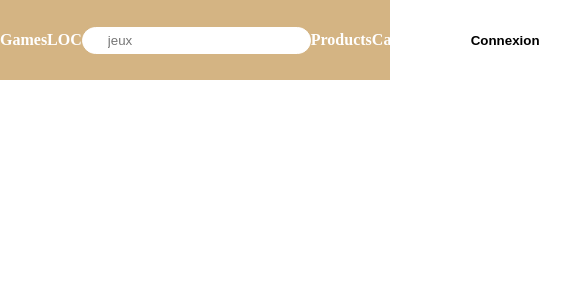
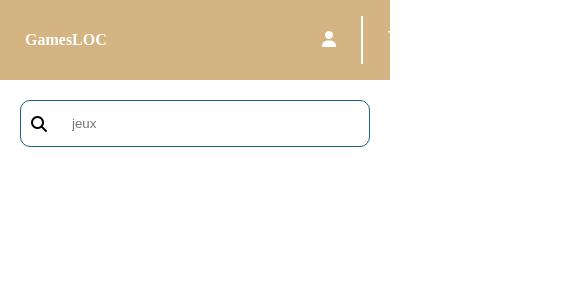
Before and after one commit to PFR-gamesloc/front-gamesloc, an Angular app: page / in a window 390 px wide. Shown: the top 300 px of the page, 584 px wide, since content can reach past the window. Built offline with nearby package versions, Linux system fonts and the light colour scheme.

Commit message:
changing navbar mobile first

```diff
--- a/angular.json
+++ b/angular.json
@@ -30,7 +30,7 @@
               "src/assets"
             ],
             "styles": [
-              "src/styles.scss"
+              "src/sass/styles.scss"
             ],
             "scripts": []
           },
@@ -93,7 +93,7 @@
               "src/assets"
             ],
             "styles": [
-              "src/styles.scss"
+              "src/sass/styles.scss"
             ],
             "scripts": []
           }
--- a/src/app/shared/components/btn/btn.component.ts
+++ b/src/app/shared/components/btn/btn.component.ts
@@ -1,5 +1,4 @@
 import { Component, Input } from '@angular/core';
-import { Btn } from '../../entities/btn';
 
 @Component({
   selector: 'app-btn-component',
@@ -9,6 +8,4 @@ import { Btn } from '../../entities/btn';
 export class BtnComponentComponent {
   @Input() textBtn: string | undefined;
   @Input() classBtn: string | undefined;
-
-  // @Input() data: Btn | undefined;
 }
--- a/src/app/shared/components/nav-bar/nav-bar.component.html
+++ b/src/app/shared/components/nav-bar/nav-bar.component.html
@@ -1,16 +1,25 @@
 <div class="nav-bar">
     <div class="logo">
-        <p>GamesLOC</p>
+        <a routerLink="/">GamesLOC</a>
     </div>
-    <div class="input">
-        <input type="text" placeholder="jeux">
-    </div>
-    <div class="select">
+    <!-- <div class="select">
         <p>Products</p>
     </div>
     <div class="select">
         <p>Categories</p>
+    </div> -->
+    <!-- <app-btn-component [classBtn]="classBtn" [textBtn]="textBtn"></app-btn-component> -->
+    <div class="icons">
+        <a routerLink="/user" class="icon"><i class="fa-solid fa-user"></i></a>
+        <div class="icon column">
+            <a routerLink="/card"><i class="fa-solid fa-cart-shopping"></i></a>
+            <span class="dis-card">Panier</span>
+        </div>
     </div>
-    <app-btn-component [classBtn]="classBtn" [textBtn]="textBtn"></app-btn-component>
-    <i class="fa-solid fa-cart-shopping"></i>
+
 </div>
+
+<div class="input">
+    <i class="fa-solid fa-magnifying-glass"></i>
+    <input type="text" placeholder="jeux">
+</div>
--- a/src/app/shared/components/nav-bar/nav-bar.component.scss
+++ b/src/app/shared/components/nav-bar/nav-bar.component.scss
@@ -1,16 +1,85 @@
+@use '../../../../sass/mixins' as m;
+
 .nav-bar {
     display: flex;
-    justify-content: space-around;
+    justify-content: space-between;
     align-items: center;
     background-color: var(--primary);
     font-weight: bold;
     color: white;
     height: 80px;
+    padding: 25px;
 
-    // Class Input à récupérer pour mettre dans un component
-    .input input {
-        border: 1px solid white;
-        border-radius: 20px;
-        padding: 5px 25px;
+    // Tous les a dans la classe nav-bar ont les mêmes caractéristiques
+    a {
+        text-decoration: none;
+        color: white;
+        cursor: pointer;
+
+    }
+
+    .icons {
+        display: flex;
+        justify-content: space-around;
+        width: 20%;
+
+        .icon {
+            border-spacing: 0;
+            padding: 15px 25px;
+
+        }
+
+        .icon:nth-child(1) {
+            border-right: 1px solid white;
+
+            @include m.bk-tablette {
+                border-right: none;
+            }
+
+        }
+
+        .icon:nth-child(2) {
+            border-left: 1px solid white;
+
+            @include m.bk-tablette {
+                border-left: none;
+            }
+
+        }
+
+        .column {
+            @include m.bk-tablette {
+                display: flex;
+                flex-direction: column;
+                align-items: center;
+                padding-bottom: 10px;
+            }
+
+            .dis-card {
+                display: none;
+
+            @include m.bk-tablette {
+                display: contents;
+            }
+
+            }
+        }
     }
 }
+
+// Class Input à récupérer pour mettre dans un component
+.input {
+    display: flex;
+    align-items: center;
+    padding: 10px;
+    margin: 20px;
+    border: 1.3px solid var(--blue-primary);
+    border-radius: 10px;
+
+    input {
+        padding: 5px 25px;
+        width: 100%;
+        border: none;
+    }
+
+}
--- a/src/app/shared/entities/btn.ts
+++ /dev/null
@@ -1,4 +0,0 @@
-export interface Btn {
-    text: string | undefined,
-    class: string | undefined
-}
--- /dev/null
+++ b/src/sass/_mixins.scss
@@ -0,0 +1,23 @@
+@mixin bk-tablette {
+    @media (min-width: 480px) {
+        @content;
+    }
+}
+
+@mixin bk-laptopS {
+    @media (min-width: 768px) {
+        @content;
+    }
+}
+
+@mixin bk-desktop {
+    @media (min-width: 1024px) {
+        @content;
+    }
+}
+
+@mixin bk-desktopXL {
+    @media (min-width: 1200px) {
+        @content;
+    }
+}
--- a/src/styles.scss
+++ b/src/sass/styles.scss
@@ -1,4 +1,4 @@
-/* You can add global styles to this file, and also import other style files */
+@import "mixins";
 
 // Permet de ne pas avoir les bordures sur les côtés du site
 * {
@@ -15,4 +15,4 @@
     --accent: #e5546d;
     --lightgray: #ddd;
     --text-regular: #444;
-  }
+}
```
